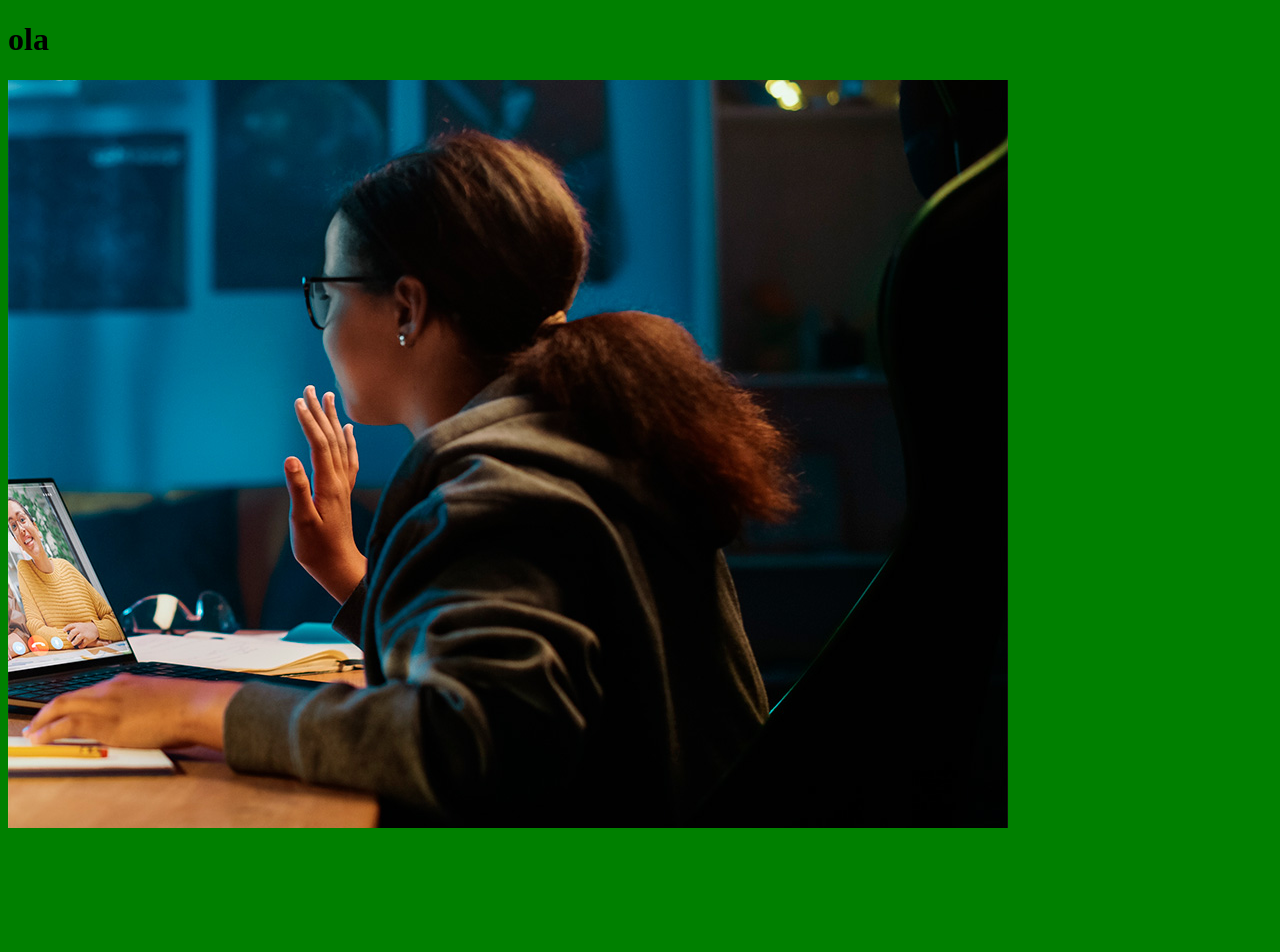
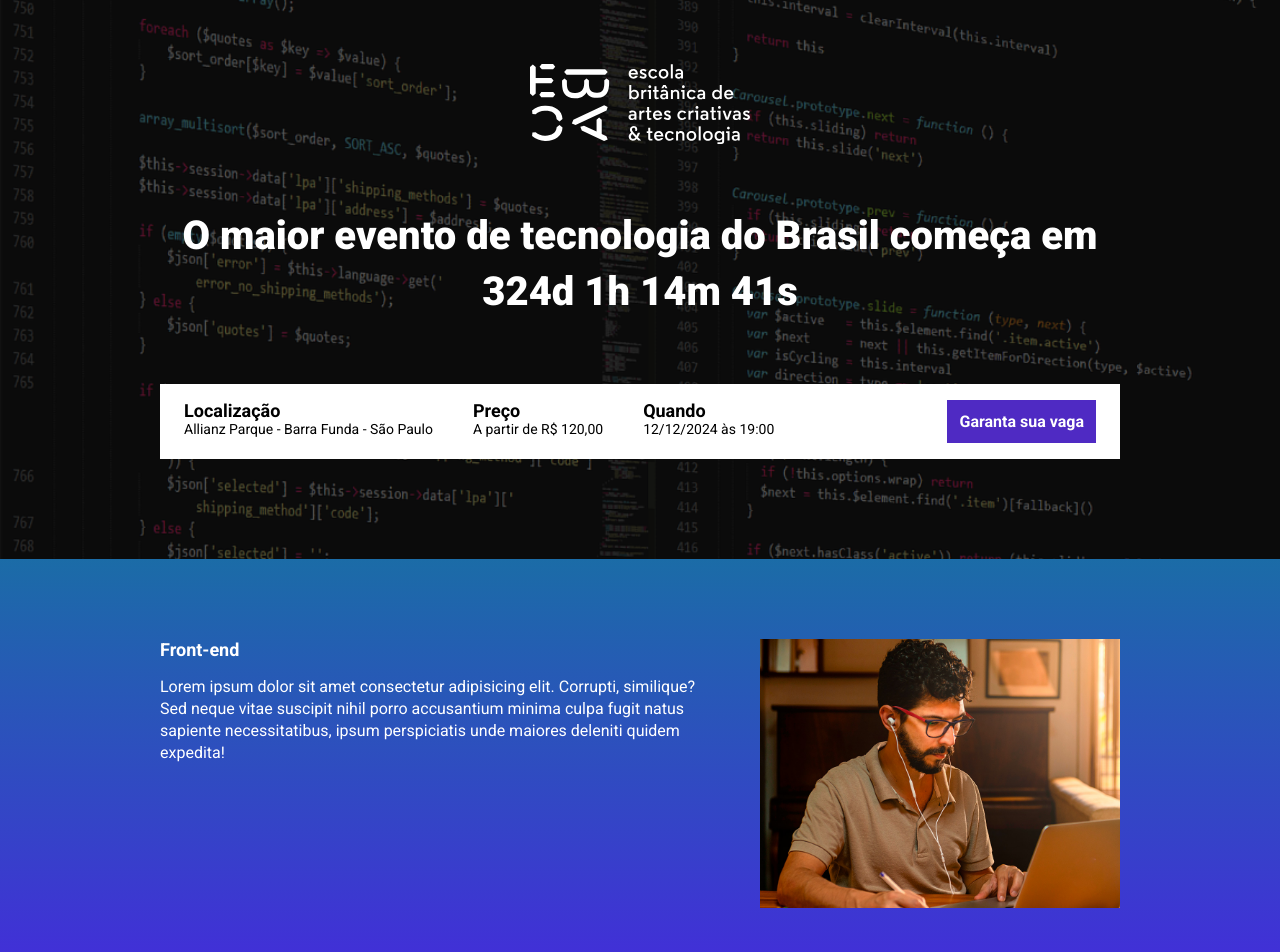
Before and after one commit to renanhvieira/LandingEvento, a website built with Parcel: page src/index.html in a window 1280 px wide. Shown: the top 952 px of the page. Before the commit the page ends 840 px from the top, so only its background shows below. Built offline with nearby package versions, Linux system fonts and the light colour scheme.

Commit message:
criando a contagem regressiva

```diff
--- a/package.json
+++ b/package.json
@@ -1,9 +1,9 @@
 {
   "name": "landing-page",
   "version": "1.0.0",
-  "main": "index.js",
   "scripts": {
     "dev": "parcel src/index.html src/styles/main.scss src/scripts/main.js",
+    "build": "parcel build src/index.html",
     "test": "echo \"Error: no test specified\" && exit 1"
   },
   "keywords": [],
@@ -13,6 +13,7 @@
   "devDependencies": {
     "@parcel/transformer-sass": "^2.13.3",
     "parcel": "^2.13.3",
-    "sharp": "^0.33.5"
+    "sharp": "^0.33.5",
+    "svgo": "^3.3.2"
   }
 }
--- a/src/index.html
+++ b/src/index.html
@@ -1,15 +1,95 @@
 <!DOCTYPE html>
-<html lang="en">
+<html lang="pt-BR">
 <head>
     <meta charset="UTF-8">
     <meta name="viewport" content="width=device-width, initial-scale=1.0">
-    <title>Document</title>
+    <title>Evento Tech</title>
+
+    <link rel="preconnect" href="https://fonts.googleapis.com">
+    <link rel="preconnect" href="https://fonts.gstatic.com" crossorigin>
+    <link href="https://fonts.googleapis.com/css2?family=Bebas+Neue&family=Lobster&family=Pacifico&family=Roboto:ital,wght@0,100;0,300;0,400;0,500;0,700;0,900;1,100;1,300;1,400;1,500;1,700;1,900&display=swap" rel="stylesheet">
+
     <link rel="stylesheet" href="styles/main.scss">
+    <link rel="stylesheet" href="https://unpkg.com/aos@next/dist/aos.css" />
 </head>
 <body>
-    <h1>ola</h1>
-    <img src="./images/backend.png">
+    <header class="hero">
+        <div class="container">
+            <img class="hero__logo" src="./images/ebac_logo.svg" alt="EBAC">
+            <p class="hero__text">
+                O maior evento de tecnologia do Brasil começa em <span id="contador"></span>
+            </p>
+            <div class="infos-bar">
+                <ul class="infos-bar__infos">
+                    <li class="infos-bar__infos__item">
+                        <b>Localização</b>
+                        Allianz Parque - Barra Funda - São Paulo
+                    </li>
+                    <li class="infos-bar__infos__item">
+                        <b>Preço</b>
+                        A partir de R$ 120,00
+                    </li>
+                    <li class="infos-bar__infos__item">
+                        <b>Quando</b>
+                        12/12/2024 às 19:00
+                    </li>
+                </ul>
+                <a href="#" class="button button--primary">
+                    Garanta sua vaga
+                </a>
+            </div>
+        </div>
+    </header>
 
+    <section class="event event--frontend" >
+        <div class="container" data-aos="fade-right">
+            <div class="event__details">
+                <h2 class="event__details__title">Front-end</h2>
+                <p class="event__details__description">
+                    Lorem ipsum dolor sit amet consectetur adipisicing elit. Corrupti, similique? Sed neque vitae suscipit nihil porro accusantium minima culpa fugit natus sapiente necessitatibus, ipsum perspiciatis unde maiores deleniti quidem expedita!
+                </p>
+            </div>
+            <img class="event__image" src="./images/frontend.png" alt="Front-end">
+        </div>
+    </section>
+
+    <section class="event event--backend event--image-left" >
+        <div class="container" data-aos="fade-left">
+            <div class="event__details">
+                <h2 class="event__details__title">Back end</h2>
+                <p class="event__details__description">
+                    Lorem ipsum dolor sit amet consectetur adipisicing elit. Corrupti, similique? Sed neque vitae suscipit nihil porro accusantium minima culpa fugit natus sapiente necessitatibus, ipsum perspiciatis unde maiores deleniti quidem expedita!
+                </p>
+            </div>
+            <img class="event__image" src="./images/backend.png" alt="Front-end">
+        </div>
+    </section>
+
+    <section class="event event--data-science">
+        <div class="container" data-aos="fade-right">
+            <div class="event__details">
+                <h2 class="event__details__title">Data Sciense</h2>
+                <p class="event__details__description">
+                    Lorem ipsum dolor sit amet consectetur adipisicing elit. Corrupti, similique? Sed neque vitae suscipit nihil porro accusantium minima culpa fugit natus sapiente necessitatibus, ipsum perspiciatis unde maiores deleniti quidem expedita!
+                </p>
+            </div>
+            <img class="event__image" src="./images/data.png" alt="Front-end">
+        </div>
+    </section>
+
+    <section class="event event--ux-ui event--image-left">
+        <div class="container" data-aos="fade-left">
+            <div class="event__details">
+                <h2 class="event__details__title">Ux-Ui</h2>
+                <p class="event__details__description">
+                    Lorem ipsum dolor sit amet consectetur adipisicing elit. Corrupti, similique? Sed neque vitae suscipit nihil porro accusantium minima culpa fugit natus sapiente necessitatibus, ipsum perspiciatis unde maiores deleniti quidem expedita!
+                </p>
+            </div>
+            <img class="event__image" src="./images/ui-ux.png" alt="Front-end">
+        </div>
+    </section>
+
+    <script src="https://unpkg.com/aos@next/dist/aos.js"></script>
     <script src="scripts/main.js"></script>
 </body>
 </html>
--- a/src/scripts/main.js
+++ b/src/scripts/main.js
@@ -1 +1,27 @@
-console.log('ola mundo');
+AOS.init();
+
+const dataDoEvento = new Date("Dec 12, 2025 19:00:00");
+const timeStampDoEvento = dataDoEvento.getTime();
+
+const contaAsHoras = setInterval(function() {
+    const agora = new Date();
+    const timeStampAtual = agora.getTime();
+
+    const distanciaAteOEvento = timeStampDoEvento - timeStampAtual;
+
+    const diaEmMS = 1000 * 60 * 60 * 24;
+    const horaEmMS = 1000 * 60 * 60;
+    const minutoEmMS = 1000 * 60;
+
+    const diasAteOEvento = Math.floor(distanciaAteOEvento / diaEmMS);
+    const horasAteOEvento = Math.floor((distanciaAteOEvento % diaEmMS) / horaEmMS);
+    const MinutosAteOEvento = Math.floor((distanciaAteOEvento % horaEmMS) / minutoEmMS);
+    const segundosAteOEvento = Math.floor((distanciaAteOEvento % minutoEmMS) / 1000);
+
+    console.log(diasAteOEvento);
+    console.log(horasAteOEvento);
+    console.log(MinutosAteOEvento);
+    console.log(segundosAteOEvento);
+
+    document.getElementById('contador').innerHTML = `${diasAteOEvento}d ${horasAteOEvento}h ${MinutosAteOEvento}m ${segundosAteOEvento}s`;
+},1000);
--- /dev/null
+++ b/src/styles/_event.scss
@@ -0,0 +1,64 @@
+@use 'variables';
+
+.event {
+    padding: 80px 0;
+
+    &--frontend {
+        background-image: linear-gradient(variables.$blue1, variables.$blue2);
+    }
+
+    &--backend {
+        background-image: linear-gradient(variables.$blue2, variables.$pink);
+    }
+
+    &--data-science {
+        background-image: linear-gradient(variables.$pink, variables.$yellow);
+    }
+
+    &--ux-ui {
+        background-image: linear-gradient(variables.$yellow, variables.$pink);
+    }
+
+    &--image-left {  //INVERTER O LADO DO TEXTO IMAGEM DE CADA SESSAO
+        .container {
+            flex-direction: row-reverse;
+        }
+    }
+
+    .container {
+        display: flex;
+        gap: 40px; //PARA TER UM ESPAÇO ENTRE A FOTO E TEXTO NAO IMPORTANDO SE ESTA NA DIREITA OU ESQUERDA
+    }
+
+    &__image {
+       max-width: 360px;
+    }
+
+    &__details {
+
+        &__title {
+            font-size: 18px;
+            font-weight: bold;
+            margin-bottom: 16px;
+        }
+
+        &__description {
+            line-height: 22px;
+        }
+    }
+
+    @media (max-width:640px) {
+        .container {
+            display: block;
+        }
+
+        &__image {
+            width: 100%;
+        }
+
+        &__details {
+            margin-right: 0;
+            margin-bottom: 16px;
+        }
+    }
+}
--- /dev/null
+++ b/src/styles/_hero.scss
@@ -0,0 +1,54 @@
+@use 'variables';
+
+.hero {
+    padding-top: 64px;
+    padding-bottom: 100px;
+    background-image: url(../images/fundo.png);
+    background-repeat: no-repeat;
+    background-size: cover; //para completar todo o tamanho do container//
+    position: relative;
+
+    .container {
+        position: relative;
+    }
+
+    &::before {
+        position: absolute;
+        top: 0;
+        left: 0;
+        width: 100%;
+        height: 100%;
+        background-color: variables.$textBarra;
+        content: '';
+        opacity: 0.6;
+    }
+
+    &__text {
+        margin-top: 64px;
+        margin-bottom: 64px;
+        font-size: 40px;
+        line-height: 56px;
+        text-align: center;
+        font-weight: 800;
+    }
+
+    &__logo {
+        margin: 0 auto;
+        height: 80px;
+        display: block;
+    }
+
+    @media (max-width:640px) {  //DIMINUIR O TAMANHO DAS IMAGENS E TEXTO NO CELULAR
+        padding: 40px;
+
+        &__logo {
+            height: 40px;
+        }
+
+        &__text {
+            font-size: 22px;
+            line-height: 24px;
+            margin: 24px 0;
+        }
+    }
+}
--- /dev/null
+++ b/src/styles/_variables.scss
@@ -0,0 +1,10 @@
+$blue1: #1b6ca7;
+$blue2: #442bdb;
+
+$textColor: #fff;
+$textBarra: #000;
+
+$pink: #89223B;
+$yellow: #9C791D;
+
+$purple: #4f2ac3;
--- /dev/null
+++ b/src/styles/components/_buttons.scss
@@ -0,0 +1,25 @@
+@use '../variables';
+
+.button {
+    padding: 12px;
+    font-size: 18;
+    font-weight: bold;
+    text-decoration: none;
+    text-align: center;
+    white-space: nowrap; //forçar o texto a opcupar somente uma linha no espaço
+
+    &--primary {
+        color: #fff;
+        background-color: variables.$purple;
+    }
+
+    @media (max-width:640px) {
+        display: block;
+        width: 100%;
+    }
+
+    @media (max-width:1024px) {
+        display: flex;
+        align-items: center;
+    }
+}
--- /dev/null
+++ b/src/styles/components/_infos_bar.scss
@@ -0,0 +1,42 @@
+@use '../variables';
+
+.infos-bar {
+    padding: 16px 24px;
+    background-color: variables.$textColor;
+    display: flex;
+    justify-content: space-between;
+
+    &__infos{
+        display: flex;
+        gap: 40px;
+
+        &__item {
+            font-size: 14px;
+            color: variables.$textBarra;
+
+            b {
+                font-size: 18px;
+                display: block;
+                color: variables.$textBarra;
+            }
+        }
+    }
+
+    @media (max-width: 640px) {
+        display: block;
+
+        &__infos {
+            display: block;
+
+            &__item {
+                margin-bottom: 24px;
+            }
+        }
+    }
+
+    @media (max-width:1024px) {
+        &__infos {
+            gap: 16px;
+        }
+    }
+}
--- a/src/styles/main.scss
+++ b/src/styles/main.scss
@@ -1,3 +1,29 @@
-body {
-    background-color: green;
+@use 'hero';
+@use 'components/infos_bar';
+@use 'components/buttons';
+@use 'event';
+@use 'variables';
+
+* {
+    margin: 0;
+    padding: 0;
+    box-sizing: border-box;
+    font-family: Roboto, sans-serif;
+    color: variables.$textColor;
+    list-style: none;
+
 }
+
+.container {
+    max-width: 960px;
+    width: 100%;
+    margin: 0 auto;
+
+    @media (max-width: 640px) {
+        max-width: 80%;
+    }
+
+    @media (max-width: 1024px) {
+        max-width: 90%;
+    }
+}
```
Also changed, not shown: 1 other file.
